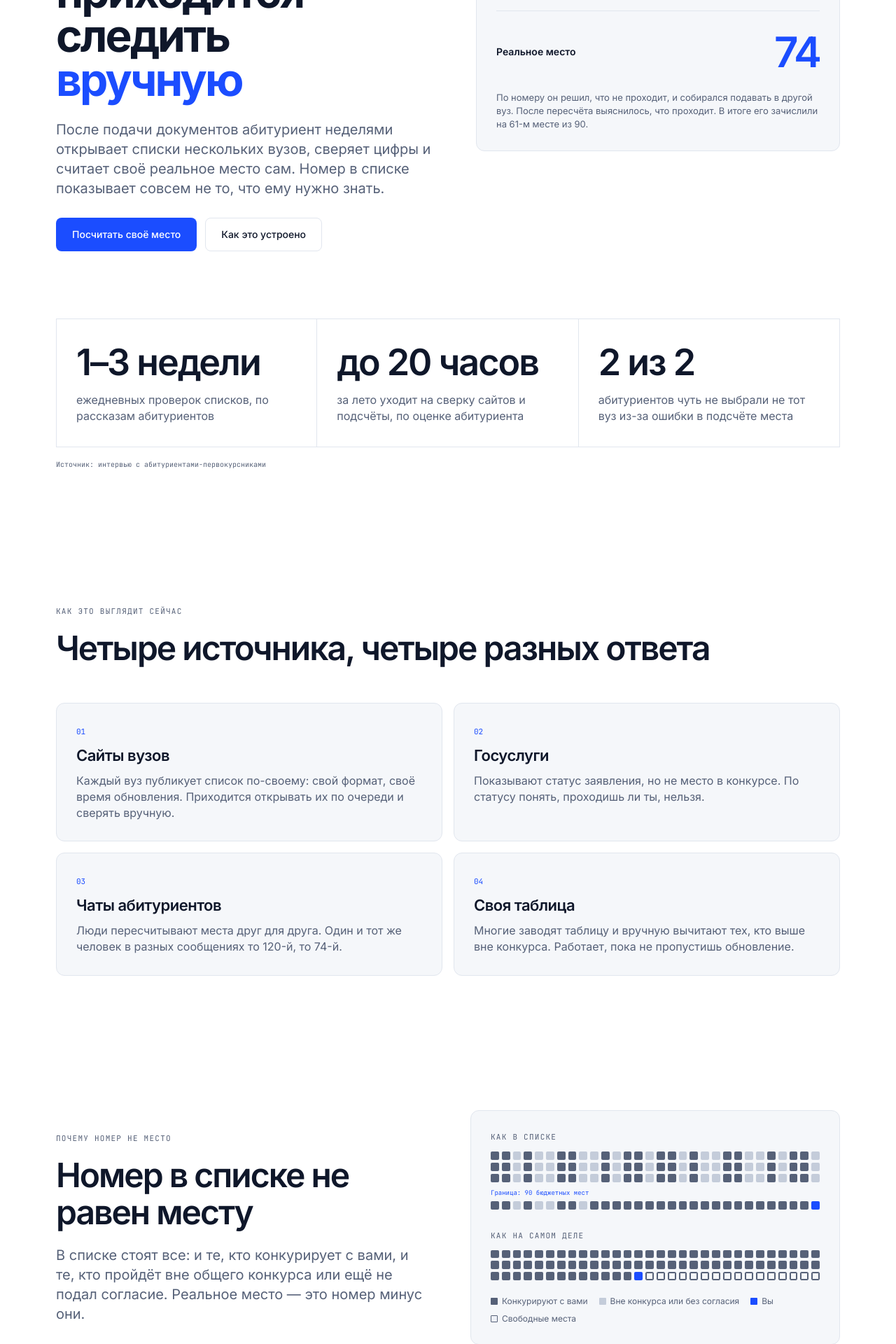
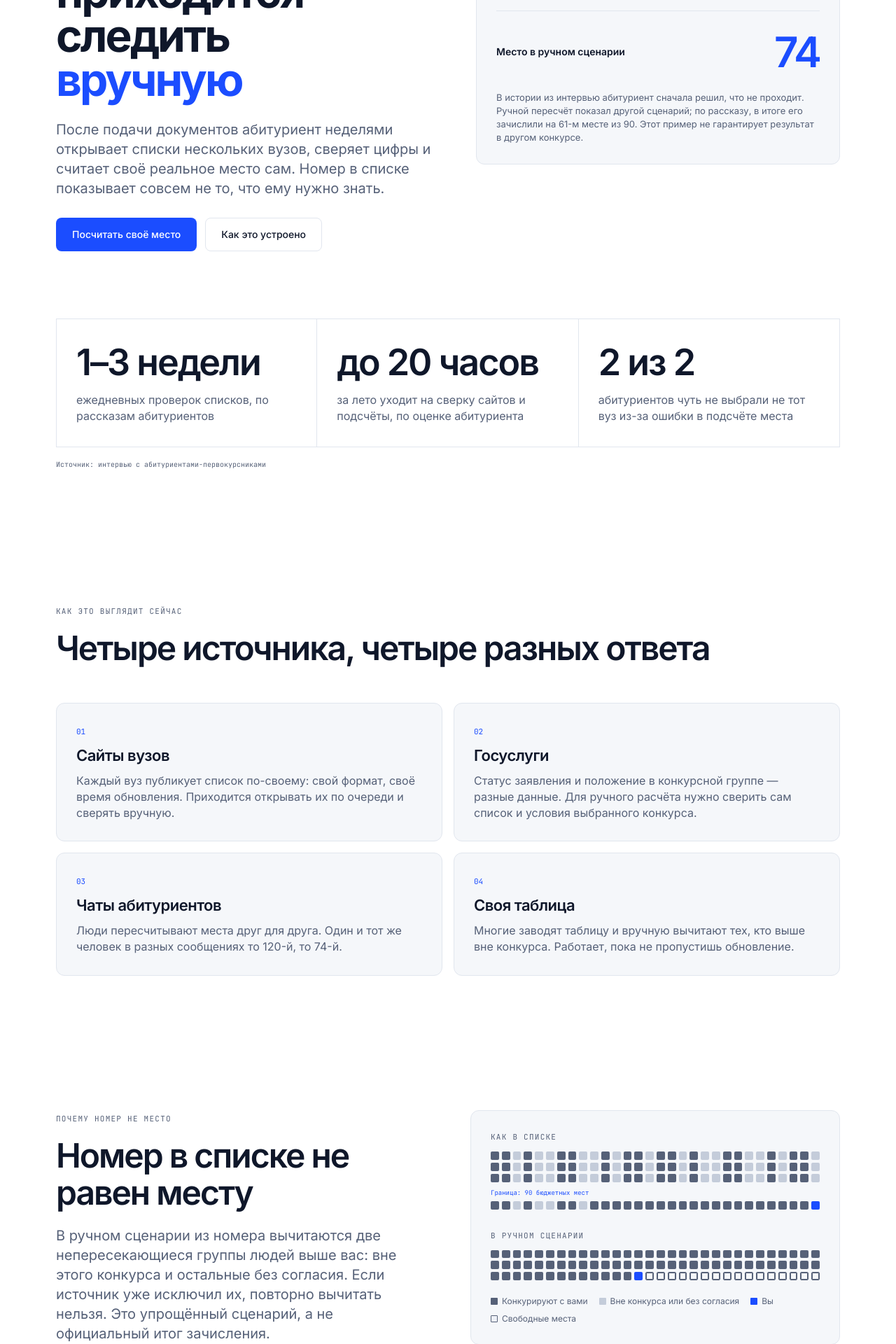
Before and after one commit to deylon999/admitflow, a React (Vite) app in the folder frontend/: page / in a window 1280 px wide. Shown: the part 460-2380 px from the top of the page at 70% size. Built offline with nearby package versions, Linux system fonts and the light colour scheme.

Commit message:
fix(web): limit admission claims to manual scenarios

```diff
--- a/frontend/index.html
+++ b/frontend/index.html
@@ -4,8 +4,8 @@
     <meta charset="utf-8" />
     <meta name="viewport" content="width=device-width, initial-scale=1" />
     <meta name="theme-color" content="#ffffff" />
-    <meta name="description" content="Оцените место в конкурсном списке и следите за выбранными направлениями. Источник, время сохранения и понятный расчёт." />
-    <title>Абитуриент — реальное место в конкурсе</title>
+    <meta name="description" content="Сравнивайте ручные сценарии по данным одной конкурсной группы, сохраняйте направления и историю. Расчёт не гарантирует зачисление." />
+    <title>Абитуриент — ручные сценарии поступления</title>
     <link rel="icon" href="/favicon.svg" type="image/svg+xml" />
     <link rel="stylesheet" href="/fonts.css" />
     <script>try{document.documentElement.dataset.theme=localStorage.getItem('abiturient-theme')==='dark'?'dark':'light'}catch{}</script>
--- a/frontend/src/components/RankingDiagram.tsx
+++ b/frontend/src/components/RankingDiagram.tsx
@@ -3,10 +3,10 @@ function Cells({ start, end, after = false }: { start: number; end: number; afte
   return <>{Array.from({ length: end - start + 1 }, (_, index) => index + start).map(index => <span key={index} className={`rank-cell ${after ? index === 74 ? 'yours' : index > 74 ? 'vacant' : '' : index === 120 ? 'yours' : excludedIndices.has(index) ? 'excluded' : ''}`} />)}</>;
 }
 export function RankingDiagram() {
-  return <div className="ranking-card surface" role="img" aria-label="Пример: после исключения 46 человек место меняется со 120-го на 74-е при 90 бюджетных местах">
+  return <div className="ranking-card surface" role="img" aria-label="Ручной сценарий: номер 120 минус две непересекающиеся группы, всего 46 человек выше; расчётное место 74 при 90 местах">
     <p className="eyebrow">Как в списке</p><div className="ranking-grid" id="ranking-before" aria-hidden="true"><Cells start={1} end={90} /></div>
     <p className="ranking-boundary">Граница: 90 бюджетных мест</p><div className="ranking-grid ranking-tail" id="ranking-tail" aria-hidden="true"><Cells start={91} end={120} /></div>
-    <p className="eyebrow second-ranking-title">Как на самом деле</p><div className="ranking-grid" id="ranking-after" aria-hidden="true"><Cells start={1} end={90} after /></div>
+    <p className="eyebrow second-ranking-title">В ручном сценарии</p><div className="ranking-grid" id="ranking-after" aria-hidden="true"><Cells start={1} end={90} after /></div>
     <div className="legend"><span><i className="swatch competitor" />Конкурируют с вами</span><span><i className="swatch excluded" />Вне конкурса или без согласия</span><span><i className="swatch yours" />Вы</span><span><i className="swatch vacant" />Свободные места</span></div>
   </div>;
 }
--- a/frontend/src/main.tsx
+++ b/frontend/src/main.tsx
@@ -13,7 +13,7 @@ const queryClient = new QueryClient({ defaultOptions: { queries: { retry: 1, sta
 function PagePosition() {
   const { pathname, hash } = useLocation();
   useEffect(() => {
-    document.title = pathname === '/tracker' ? 'Мои направления — Абитуриент' : 'Абитуриент — реальное место в конкурсе';
+    document.title = pathname === '/tracker' ? 'Мои направления — Абитуриент' : 'Абитуриент — ручные сценарии поступления';
     if (hash) requestAnimationFrame(() => document.getElementById(hash.slice(1))?.scrollIntoView());
     else window.scrollTo(0, 0);
   }, [pathname, hash]);
--- a/frontend/src/pages/LandingPage.tsx
+++ b/frontend/src/pages/LandingPage.tsx
@@ -4,17 +4,17 @@ import { RankingDiagram } from '../components/RankingDiagram';
 
 const sources = [
   ['Сайты вузов', 'Каждый вуз публикует список по-своему: свой формат, своё время обновления. Приходится открывать их по очереди и сверять вручную.'],
-  ['Госуслуги', 'Показывают статус заявления, но не место в конкурсе. По статусу понять, проходишь ли ты, нельзя.'],
+  ['Госуслуги', 'Статус заявления и положение в конкурсной группе — разные данные. Для ручного расчёта нужно сверить сам список и условия выбранного конкурса.'],
   ['Чаты абитуриентов', 'Люди пересчитывают места друг для друга. Один и тот же человек в разных сообщениях то 120-й, то 74-й.'],
   ['Своя таблица', 'Многие заводят таблицу и вручную вычитают тех, кто выше вне конкурса. Работает, пока не пропустишь обновление.'],
 ];
 const features = [
-  ['Реальное место, а не номер', 'Вычитаем тех, кто выше вас вне конкурса и без согласия, и показываем итог.'],
-  ['Все направления на одном экране', 'Выбранные вузы и направления рядом, без десятка открытых вкладок.'],
-  ['Источник и дата у каждой цифры', 'Видно, откуда взято число и когда обновлялся список.'],
+  ['Сценарий по вашим данным', 'Показываем два условных расчёта для одной группы. Правила и приоритеты вуза нужно проверять отдельно.', 'Ручной режим'],
+  ['Все направления на одном экране', 'Сохранённые направления можно сравнить вместе с историей, исходными числами и датами ручного ввода.', 'Доступно'],
+  ['Автоматическое обновление списков', 'Подключаем проверенные источники. Пока ссылка ведёт на сайт вуза, а числа и дату проверки вы вносите самостоятельно.', 'В разработке'],
 ];
 const questions = [
-  ['Что такое согласие на зачисление?', 'Документ, которым абитуриент подтверждает, что хочет быть зачисленным именно на это направление. Пока согласия нет, человек в списке есть, но место за ним не закреплено.'],
+  ['Что такое согласие на зачисление?', 'Смысл согласия, способ подачи и связь с приоритетами смотрите в официальных правилах вашей кампании. В ручной модели «без согласия» — отдельная группа людей выше вас для условного сценария. Они не считаются навсегда выбывшими из конкурса.'],
   ['Кого зачисляют вне общего конкурса?', 'В отдельных конкурсах участвуют поступающие по квотам и другим предусмотренным условиям приёма. Для расчёта берите только людей выше вас, которые не участвуют в вашем общем конкурсе. Условия и обозначения уточняйте в конкурсном списке и приёмной комиссии вуза.'],
   ['Почему место меняется?', 'Другие абитуриенты подают или отзывают согласие, меняют приоритеты и выбирают другие вузы. При обновлении списка меняется и ваше положение. Пересчитывайте место по свежим данным.'],
   ['Это гарантия поступления?', 'Нет. Калькулятор показывает положение по введённым цифрам и упрощённой модели. До завершения приёма ситуация может измениться. Окончательное зачисление подтверждает приказ вуза.'],
@@ -31,16 +31,16 @@ export default function LandingPage() {
       </div><aside className="example-card surface" aria-label="Пример расчёта из интервью">
         <div className="example-heading"><span>Случай из интервью</span><span className="tag">Абитуриент, 1 курс</span></div>
         <dl className="example-numbers"><div><dt>Номер в списке</dt><dd>120</dd></div><div><dt>Бюджетных мест</dt><dd>90</dd></div><div><dt>Выше него вне конкурса или без согласия</dt><dd>−46</dd></div></dl>
-        <div className="example-total"><span>Реальное место</span><strong>74</strong></div><p className="small-copy">По номеру он решил, что не проходит, и собирался подавать в другой вуз. После пересчёта выяснилось, что проходит. В итоге его зачислили на 61-м месте из 90.</p>
+        <div className="example-total"><span>Место в ручном сценарии</span><strong>74</strong></div><p className="small-copy">В истории из интервью абитуриент сначала решил, что не проходит. Ручной пересчёт показал другой сценарий; по рассказу, в итоге его зачислили на 61-м месте из 90. Этот пример не гарантирует результат в другом конкурсе.</p>
       </aside></div>
       <div className="statistics" aria-label="Что показали интервью"><div className="stat"><strong>1–3 недели</strong><p>ежедневных проверок списков, по рассказам абитуриентов</p></div><div className="stat"><strong>до 20 часов</strong><p>за лето уходит на сверку сайтов и подсчёты, по оценке абитуриента</p></div><div className="stat"><strong>2 из 2</strong><p>абитуриентов чуть не выбрали не тот вуз из-за ошибки в подсчёте места</p></div></div>
       <p className="source-note">Источник: интервью с абитуриентами-первокурсниками</p>
     </section>
     <section className="section container problem" id="problem" aria-labelledby="problem-title"><p className="eyebrow">Как это выглядит сейчас</p><h2 id="problem-title">Четыре источника, четыре разных ответа</h2><div className="sources-grid">{sources.map(([title, description], index) => <article className="source-card surface" key={title}><span className="card-number">0{index + 1}</span><h3>{title}</h3><p>{description}</p></article>)}</div></section>
-    <section className="section container explanation" id="how-it-works" aria-labelledby="explanation-title"><div className="explanation-copy"><p className="eyebrow">Почему номер не место</p><h2 id="explanation-title">Номер в списке не равен месту</h2><p className="section-description">В списке стоят все: и те, кто конкурирует с вами, и те, кто пройдёт вне общего конкурса или ещё не подал согласие. Реальное место — это номер минус они.</p></div><RankingDiagram /></section>
+    <section className="section container explanation" id="how-it-works" aria-labelledby="explanation-title"><div className="explanation-copy"><p className="eyebrow">Почему номер не место</p><h2 id="explanation-title">Номер в списке не равен месту</h2><p className="section-description">В ручном сценарии из номера вычитаются две непересекающиеся группы людей выше вас: вне этого конкурса и остальные без согласия. Если источник уже исключил их, повторно вычитать нельзя. Это упрощённый сценарий, а не официальный итог зачисления.</p></div><RankingDiagram /></section>
     <Calculator />
     <section className="section container interviews" aria-labelledby="interviews-title"><p className="eyebrow">Из интервью</p><h2 id="interviews-title">Что говорят абитуриенты</h2><div className="quotes-grid"><figure className="quote-card"><blockquote>«Я почти пошёл не туда.»</blockquote><figcaption>Абитуриент, 1 курс, прикладная информатика</figcaption></figure><figure className="quote-card"><blockquote>«Как будто каждую минуту.»</blockquote><figcaption>Абитуриент, 1 курс, реклама</figcaption></figure></div><p className="source-note">Цитаты из интервью, без правок по смыслу</p></section>
-    <section className="section container roadmap" aria-labelledby="roadmap-title"><p className="eyebrow">Над чем мы работаем</p><h2 id="roadmap-title">Один экран вместо пяти сайтов</h2><div className="features-grid">{features.map(([title, description]) => <article className="feature-card surface" key={title}><span className="tag">В разработке</span><h3>{title}</h3><p>{description}</p></article>)}</div></section>
+    <section className="section container roadmap" aria-labelledby="roadmap-title"><p className="eyebrow">Возможности сервиса</p><h2 id="roadmap-title">Один экран вместо пяти сайтов</h2><div className="features-grid">{features.map(([title, description, status]) => <article className="feature-card surface" key={title}><span className="tag">{status}</span><h3>{title}</h3><p>{description}</p></article>)}</div></section>
     <section className="section container questions" id="questions" aria-labelledby="questions-title"><p className="eyebrow">Вопросы</p><h2 id="questions-title">Частые вопросы</h2><div className="faq-list">{questions.map(([question, answer], index) => <details key={question} open={index === 0}><summary>{question}<span className="faq-icon" aria-hidden="true" /></summary><p>{answer}</p></details>)}</div><div className="final-cta"><h2>Проверьте своё место за минуту</h2><a className="button" href="#calculator">Открыть калькулятор</a></div><p className="tracker-entry"><Link to="/tracker">Сохранить направления и следить за изменениями →</Link></p></section>
   </main>;
 }
--- a/frontend/src/pages/TrackerPage.tsx
+++ b/frontend/src/pages/TrackerPage.tsx
@@ -81,7 +81,7 @@ function DirectionCard({ watch, onEdit, disabled }: { watch: Watch; onEdit: (but
   return <article className="direction-card surface">
     <div className="direction-top"><span className="eyebrow">{watch.university}</span><span className="tag">Ручной ввод</span></div>
     <h2>{watch.title}</h2>
-    <div className="direction-result"><strong>{calculation.place}</strong><span>место сейчас<br /><b>{calculation.seats}</b> бюджетных мест</span></div>
+    <div className="direction-result"><strong>{calculation.place}</strong><span>по вашему вводу<br /><b>{calculation.seats}</b> бюджетных мест</span></div>
     <p className="result-status" data-state={calculation.state}>{calculation.status}</p>
     <p className="direction-worst">Если все выше вас подадут согласие: <b>{calculation.worstPlace}-е место</b>.</p>
     <ScenarioExplanation values={watch.latest.values} />
```
Also changed, not shown: 7 other files (tests, documents, lock files or other folders).
